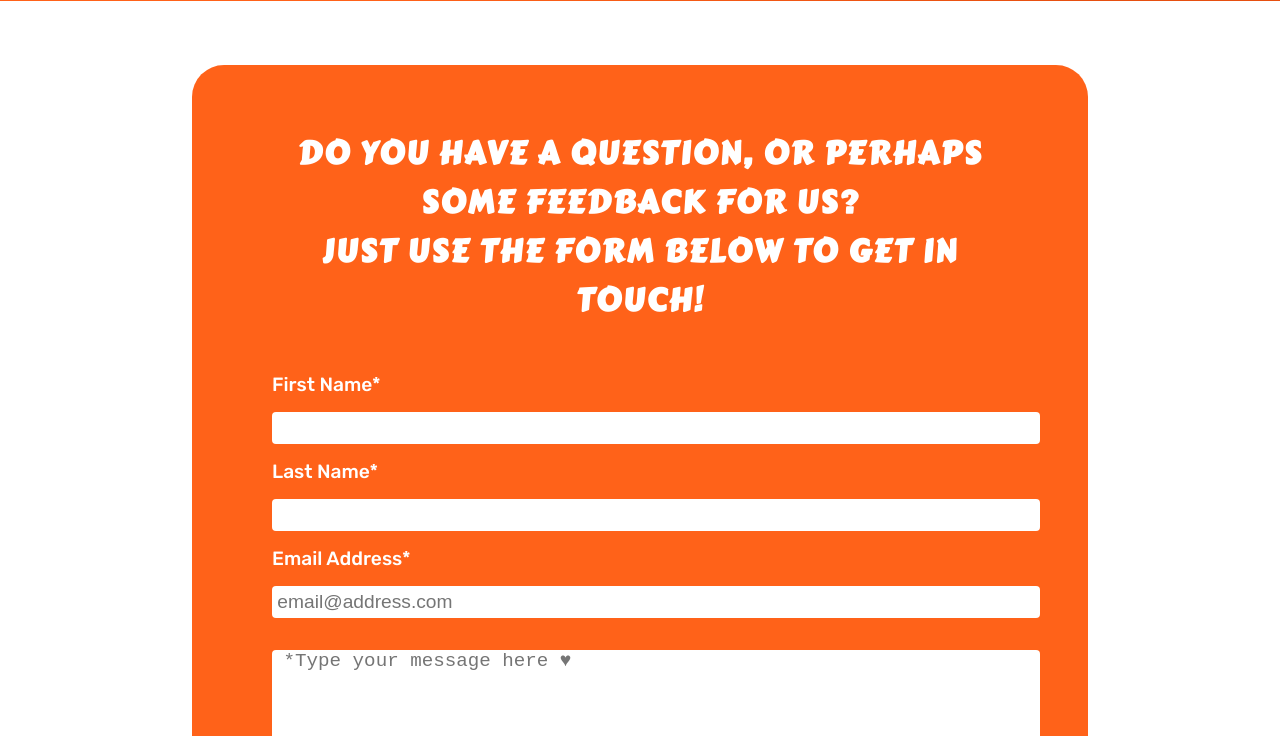
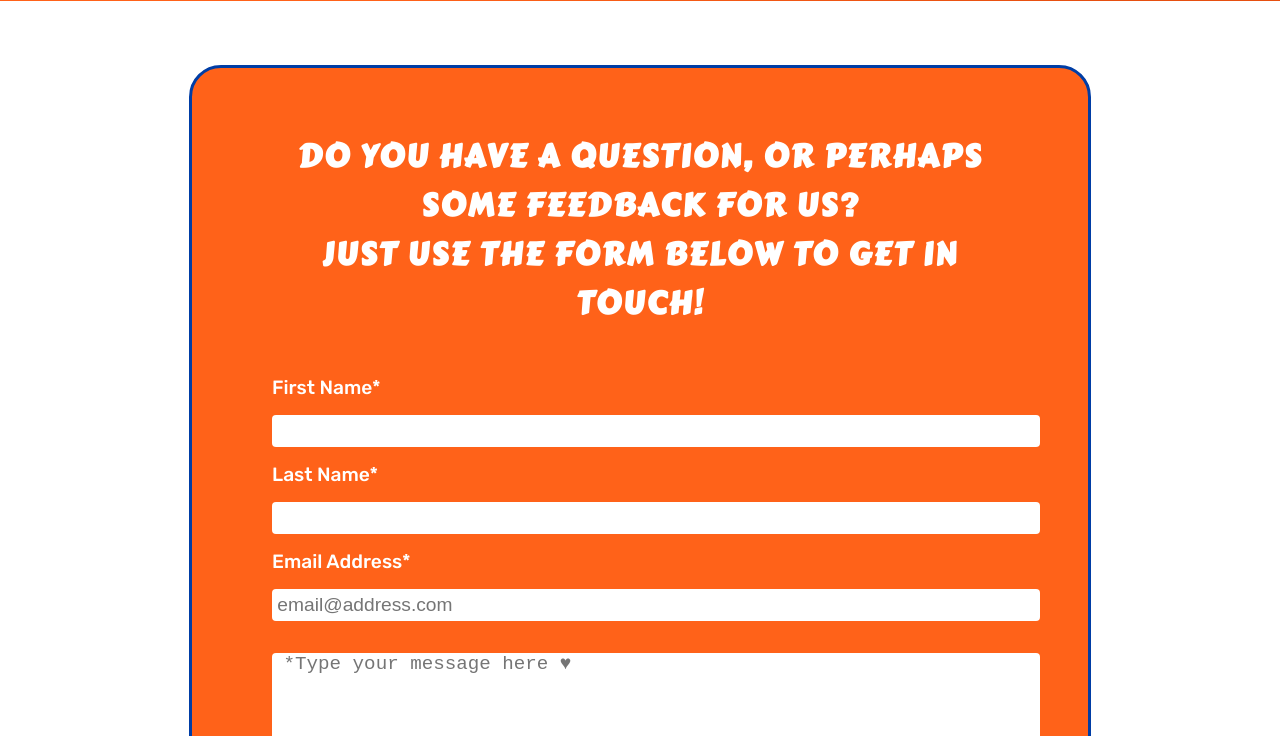
Before and after one commit to Code-Institute-Submissions/DannyGilligan-love-amsterdam_JanResub, a plain HTML site: page contact.html in a window 1280 px wide. Shown: the part 64-800 px from the top of the page. Drawn offline with Linux system fonts and the light colour scheme.

Commit message:
Add blue border around contact form to maintain consistency across site

```diff
--- a/assets/css/style.css
+++ b/assets/css/style.css
@@ -328,6 +328,7 @@ hr {
     padding: 4rem;
     color: white;
     border-radius: 2rem;
+    border: .20rem solid rgb(0, 61, 165);
 }
 
 /* Targets the for header */
```
